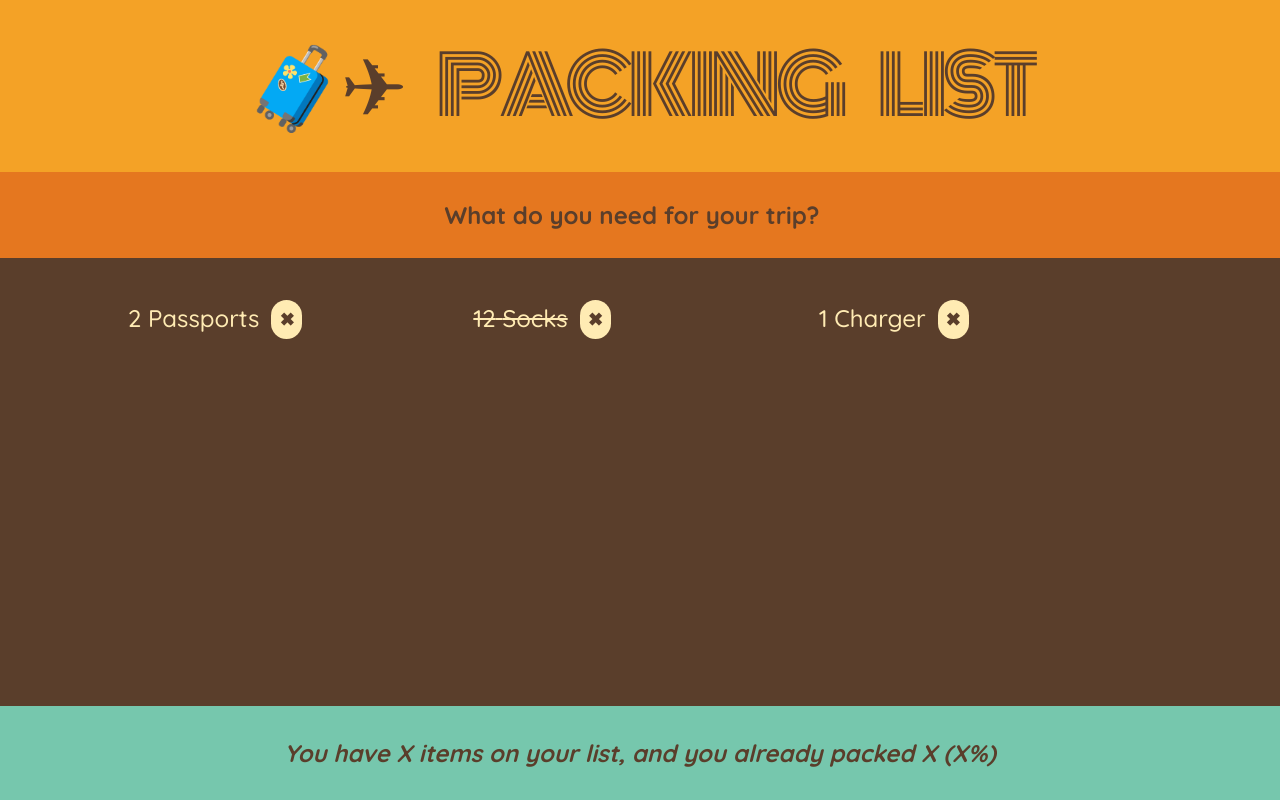
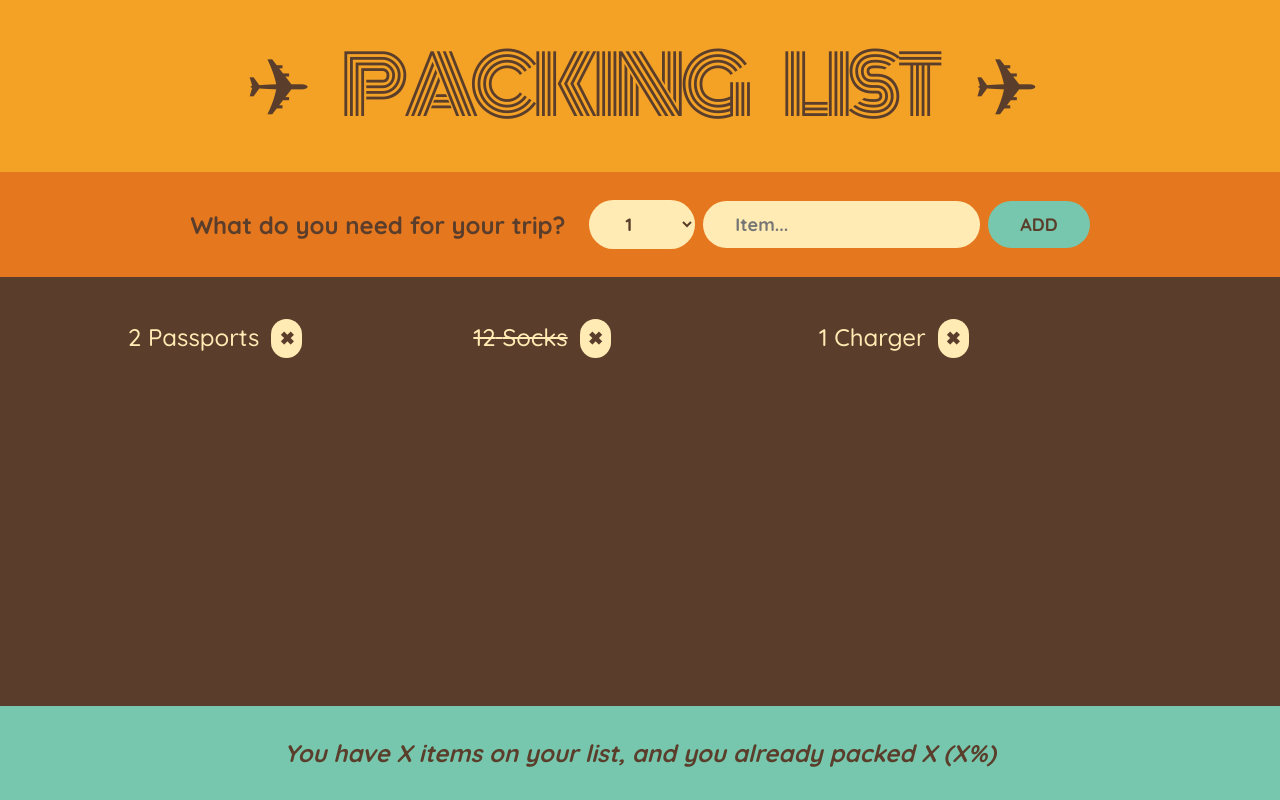
Before and after one commit to GustavoMunizBarrios/travel-list, a React (Create React App) app: page / in a window 1280 px wide. Built offline with nearby package versions, Linux system fonts and the light colour scheme.

Commit message:
Added the Form element

```diff
--- a/src/App.js
+++ b/src/App.js
@@ -1,7 +1,7 @@
 const initialItems = [
   { id: 1, description: "Passports", quantity: 2, packed: false },
   { id: 2, description: "Socks", quantity: 12, packed: true },
-  { id: 2, description: "Charger", quantity: 1, packed: false },
+  { id: 3, description: "Charger", quantity: 1, packed: false },
 ];
 
 export default function App() {
@@ -16,14 +16,28 @@
 }
 
 function Logo() {
-  return <h1>🧳✈ Packing List</h1>;
+  return <h1>✈ Packing List ✈</h1>;
 }
 
 function Form() {
+  function handleSubmit(event) {
+    event.preventDefault(); // for avoiding reload the page
+  }
+
   return (
-    <div className="add-form">
+    <form className="add-form" onSubmit={handleSubmit}>
       <h3>What do you need for your trip?</h3>
-    </div>
+      <select>
+        {/* Create an array from 1 to 20, and mapping 20 times "option" */}
+        {Array.from({ length: 20 }, (_, i) => i + 1).map((num) => (
+          <option value={num} key={num}>
+            {num}
+          </option>
+        ))}
+      </select>
+      <input type="text" placeholder="Item..." />
+      <button>Add</button>
+    </form>
   );
 }
 
@@ -32,7 +46,7 @@
     <div className="list">
       <ul>
         {initialItems.map((item) => (
-          <Item i={item} />
+          <Item i={item} key={item.id} />
           //<li>{item.description}</li>
         ))}
       </ul>
```
